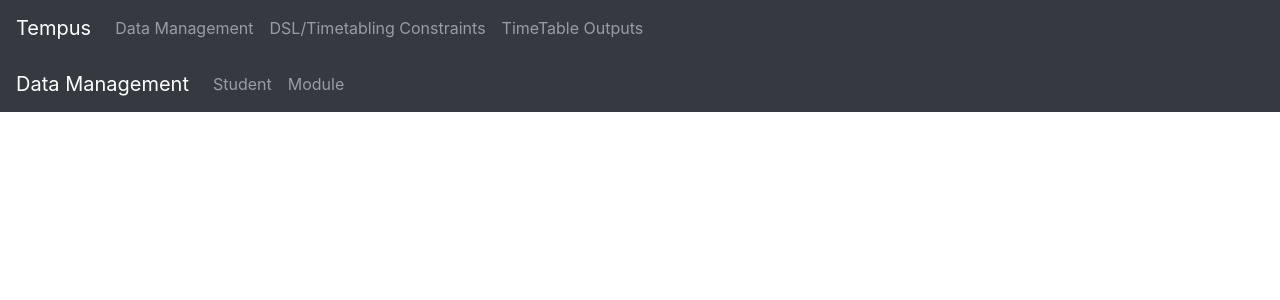
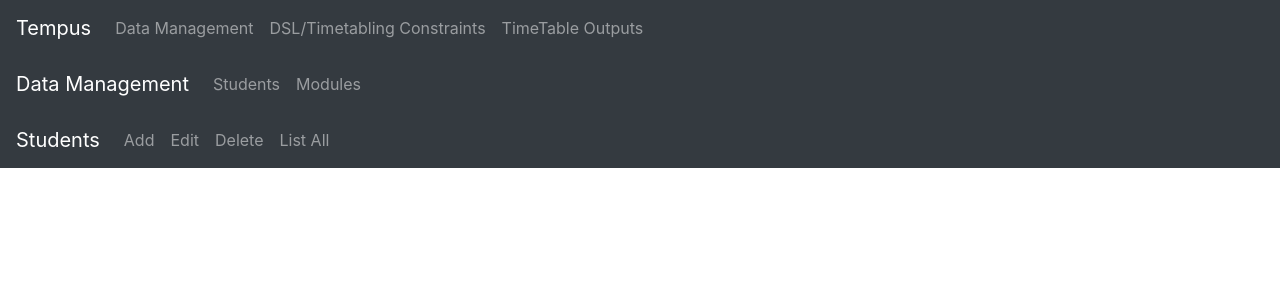
Before and after one commit to ASEGroup1/Tempus, a React (Create React App) app in the folder frontend/: page /dataManagement/students in a window 1280 px wide. Shown: the top 300 px of the page. Built offline with nearby package versions, Linux system fonts and the light colour scheme.

Commit message:
Added components for students

```diff
--- a/frontend/src/views/DataManagement.js
+++ b/frontend/src/views/DataManagement.js
@@ -3,8 +3,8 @@ import Navbar from "react-bootstrap/Navbar";
 import Nav from "react-bootstrap/Nav";
 import {Route} from "react-router-dom";
 import {Home} from "./Home";
-import {Student} from "./dataManagement/Student";
-import {Module} from "./dataManagement/Module";
+import {Students} from "./dataManagement/Students";
+import {Modules} from "./dataManagement/Modules";
 
 export class DataManagement extends React.Component {
 	render() {
@@ -13,14 +13,14 @@ export class DataManagement extends React.Component {
 			<Navbar bg="dark" variant="dark" sticky="top">
 				<Navbar.Brand href="/dataManagement">Data Management</Navbar.Brand>
 				<Nav className="mr-auto">
-					<Nav.Link href="/dataManagement/student">Student</Nav.Link>
-					<Nav.Link href="/dataManagement/module">Module</Nav.Link>
+					<Nav.Link href="/dataManagement/students">Students</Nav.Link>
+					<Nav.Link href="/dataManagement/modules">Modules</Nav.Link>
 				</Nav>
 			</Navbar>
 				<div>
 					<Route exact path="/" component={Home}/>
-					<Route path="/dataManagement/student" component={Student}/>
-					<Route path="/dataManagement/module" component={Module}/>
+					<Route path="/dataManagement/students" component={Students}/>
+					<Route path="/dataManagement/modules" component={Modules}/>
 				</div>
 			</div>
 		);
--- a/frontend/src/views/dataManagement/Module.js
+++ /dev/null
@@ -1,7 +0,0 @@
-import React from "react";
-
-export class Module extends React.Component {
-	render() {
-		return <p>Module</p>;
-	}
-}
--- /dev/null
+++ b/frontend/src/views/dataManagement/Modules.js
@@ -0,0 +1,7 @@
+import React from "react";
+
+export class Modules extends React.Component {
+	render() {
+		return <p>Modules</p>;
+	}
+}
--- a/frontend/src/views/dataManagement/Student.js
+++ /dev/null
@@ -1,7 +0,0 @@
-import React from "react";
-
-export class Student extends React.Component {
-	render() {
-		return <p>Student</p>;
-	}
-}
--- /dev/null
+++ b/frontend/src/views/dataManagement/Students.js
@@ -0,0 +1,34 @@
+import React from "react";
+import Navbar from "react-bootstrap/Navbar";
+import Nav from "react-bootstrap/Nav";
+import {Home} from "../Home";
+import {Route} from "react-router-dom";
+import {Add} from "./Students/Add";
+import {Edit} from "./Students/Edit";
+import {ListAll} from "./Students/ListAll";
+import {Delete} from "./Students/Delete";
+
+export class Students extends React.Component {
+	render() {
+		return (
+			<div>
+				<Navbar bg="dark" variant="dark" sticky="top">
+					<Navbar.Brand href="/dataManagement/students">Students</Navbar.Brand>
+					<Nav className="mr-auto">
+						<Nav.Link href="/dataManagement/students/add">Add</Nav.Link>
+						<Nav.Link href="/dataManagement/students/edit">Edit</Nav.Link>
+						<Nav.Link href="/dataManagement/students/delete">Delete</Nav.Link>
+						<Nav.Link href="/dataManagement/students/listAll">List All</Nav.Link>
+					</Nav>
+				</Navbar>
+				<div>
+					<Route exact path="/" component={Home}/>
+					<Route path="/dataManagement/students/add" component={Add}/>
+					<Route path="/dataManagement/students/edit" component={Edit}/>
+					<Route path="/dataManagement/students/delete" component={Delete}/>
+					<Route path="/dataManagement/students/listAll" component={ListAll}/>
+				</div>
+			</div>
+		);
+	}
+}
--- /dev/null
+++ b/frontend/src/views/dataManagement/Students/Add.js
@@ -0,0 +1,7 @@
+import React from "react";
+
+export class Add extends React.Component {
+	render() {
+		return <p>Add</p>;
+	}
+}
--- /dev/null
+++ b/frontend/src/views/dataManagement/Students/Delete.js
@@ -0,0 +1,7 @@
+import React from "react";
+
+export class Delete extends React.Component {
+	render() {
+		return <p>Delete</p>;
+	}
+}
--- /dev/null
+++ b/frontend/src/views/dataManagement/Students/Edit.js
@@ -0,0 +1,7 @@
+import React from "react";
+
+export class Edit extends React.Component {
+	render() {
+		return <p>Edit</p>;
+	}
+}
--- /dev/null
+++ b/frontend/src/views/dataManagement/Students/ListAll.js
@@ -0,0 +1,7 @@
+import React from "react";
+
+export class ListAll extends React.Component {
+	render() {
+		return <p>List All</p>;
+	}
+}
```
